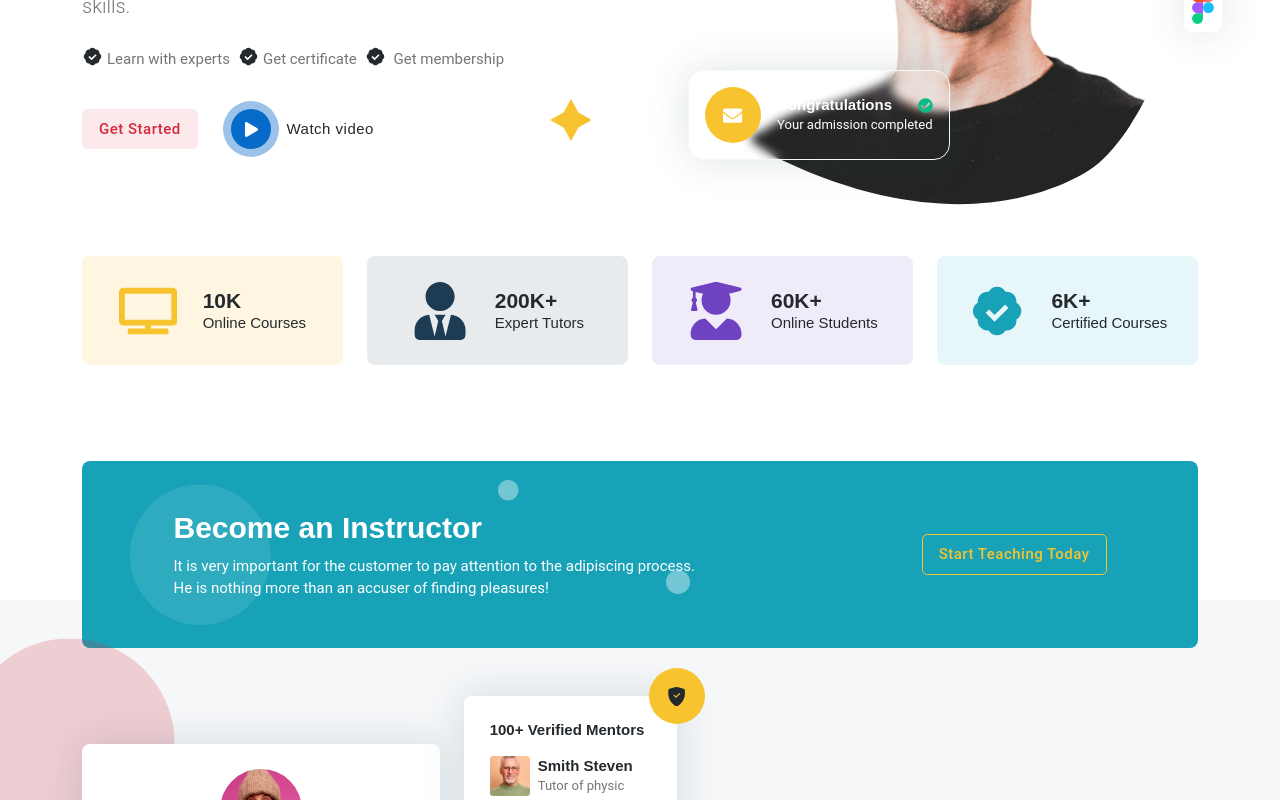
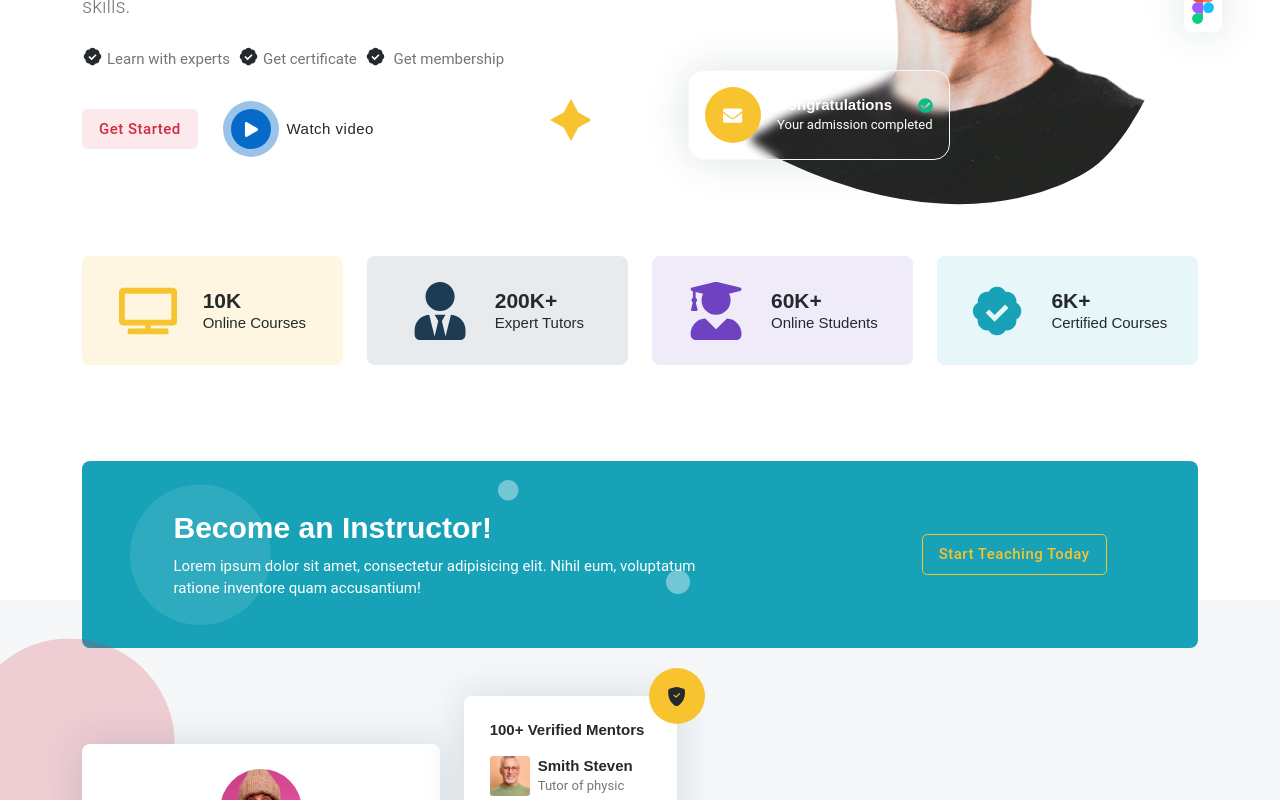
Before and after one commit to fardeen2636/reactjs-project, a Next.js app: page / in a window 1280 px wide. Shown: the part 383-1183 px from the top of the page. Built offline with nearby package versions, Linux system fonts and the light colour scheme.

Commit message:
minor updation

```diff
--- a/components/landingPage/becomeAnIstructor.js
+++ b/components/landingPage/becomeAnIstructor.js
@@ -36,10 +36,11 @@ export default function BecomeAnInstructor() {
                 <div className="col-11 mx-auto position-relative">
                   <div className="row align-items-center">
                     <div className="col-lg-7">
-                      <h3 className="text-white">Become an Instructor</h3>
+                      <h3 className="text-white">Become an Instructor!</h3>
                       <p className="text-white mb-3 mb-lg-0">
-                        It is very important for the customer to pay attention to the adipiscing process.
-                        He is nothing more than an accuser of finding pleasures!
+                        Lorem ipsum dolor sit amet, consectetur adipisicing
+                        elit. Nihil eum, voluptatum ratione inventore quam
+                        accusantium!
                       </p>
                     </div>
                     <div className="col-lg-5 text-lg-end">
--- a/components/layout/footer/index.js
+++ b/components/layout/footer/index.js
@@ -22,7 +22,7 @@ function FooterPage() {
                 className="dark-mode-item h-40px"
                 src="/assets/images/edulogo1.png"
                 alt="logo"
-                height={150 }
+                height={150}
                 width={80}
               />
             </a>
```
